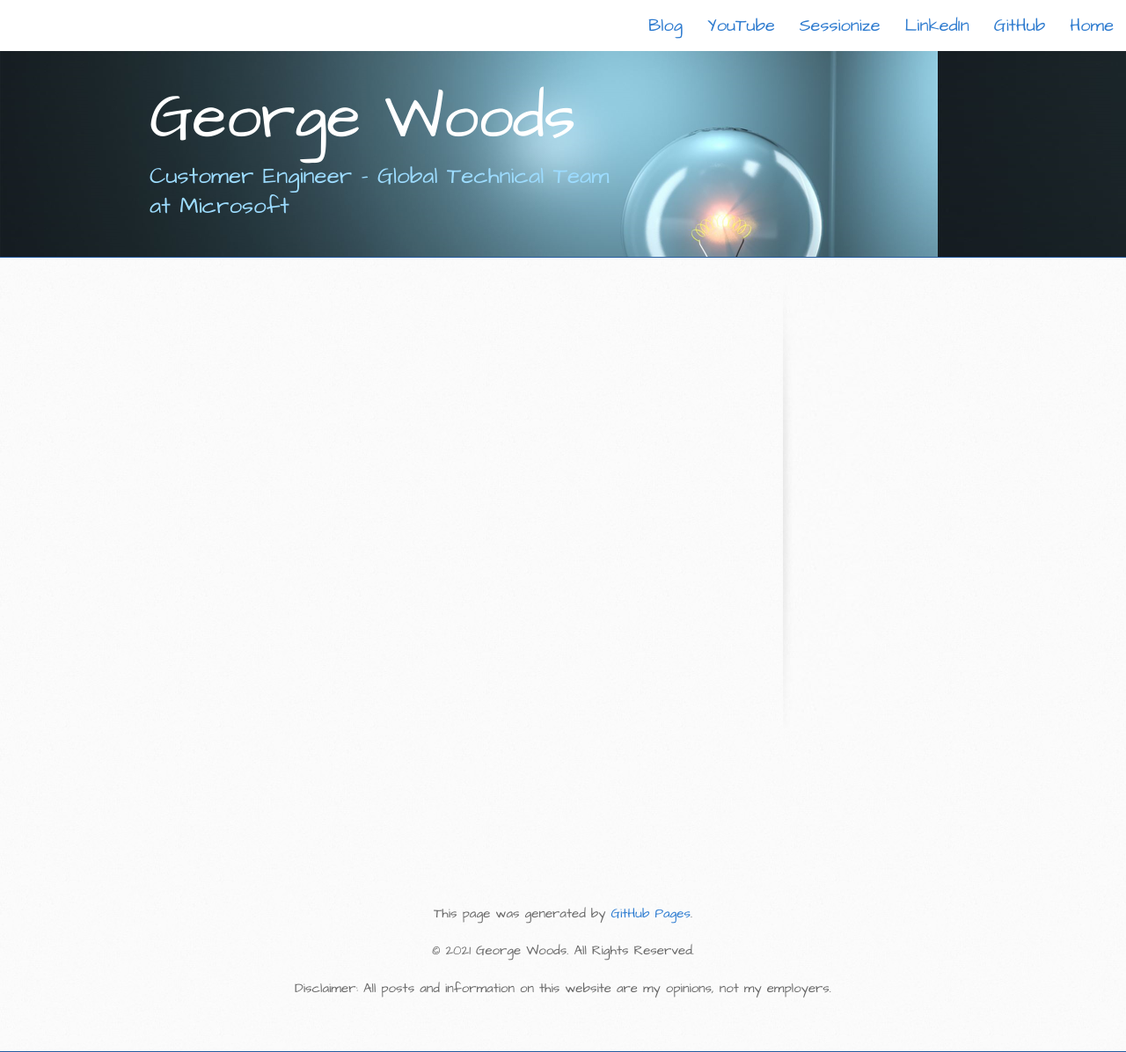
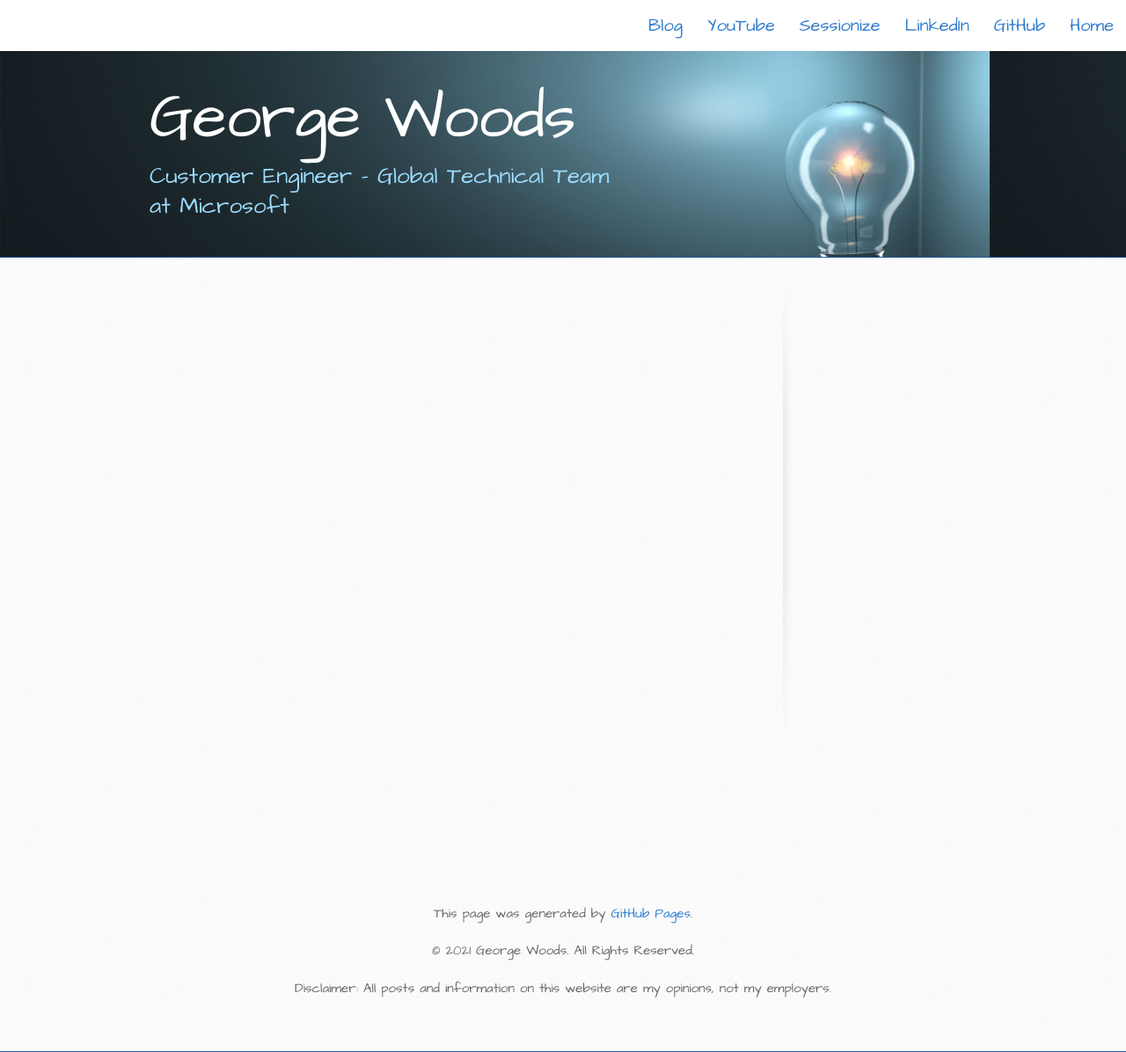
Before and after one commit to gvwoods/gvwoods.github.io, a Jekyll site: the page built from report-test.md, in a window 1280 px wide. Shown: the whole page at 88% size. Built offline with Jekyll 4.4.1, drawn with Linux system fonts in a browser that asks for light colours.

Commit message:
Update stylesheet.css

```diff
--- a/stylesheets/stylesheet.css
+++ b/stylesheets/stylesheet.css
@@ -494,7 +494,7 @@
   padding-top: 40px;
   padding-bottom: 40px;
   font-family: 'Architects Daughter', 'Helvetica Neue', Helvetica, Arial, serif;
-  background: #2e7bcf url(../images/linkedin.png) 0 0 repeat-x;
+  background: #2e7bcf url(../images/website.png) 0 0 repeat-x;
   border-bottom: solid 1px #275da1;
 }
 
```
